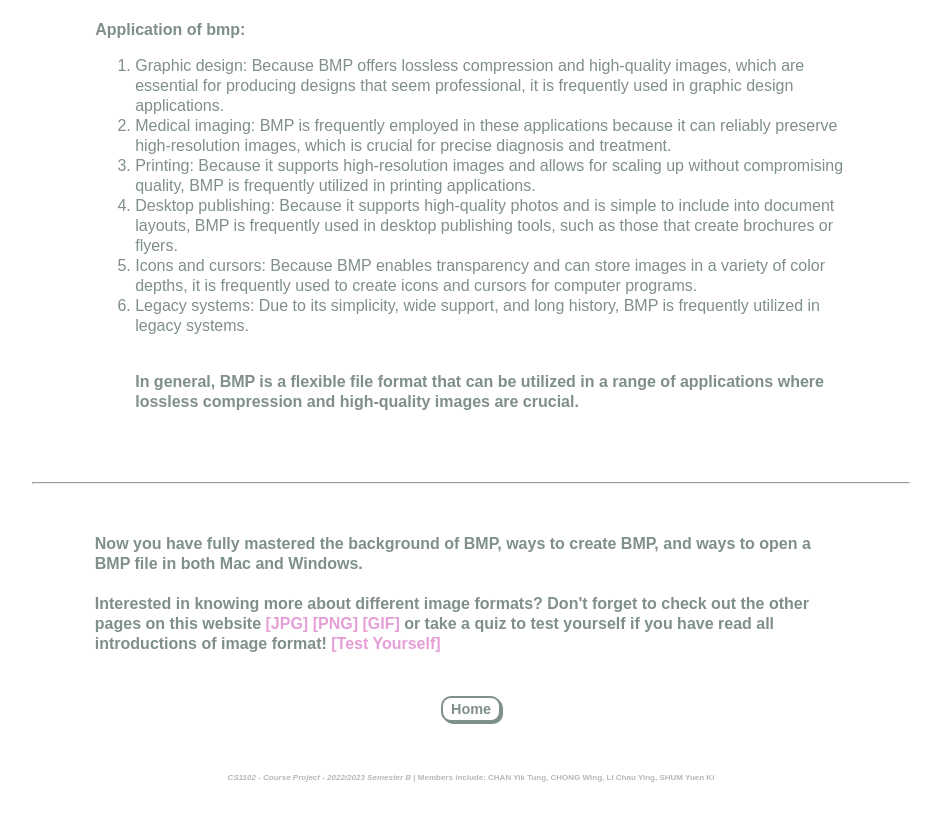
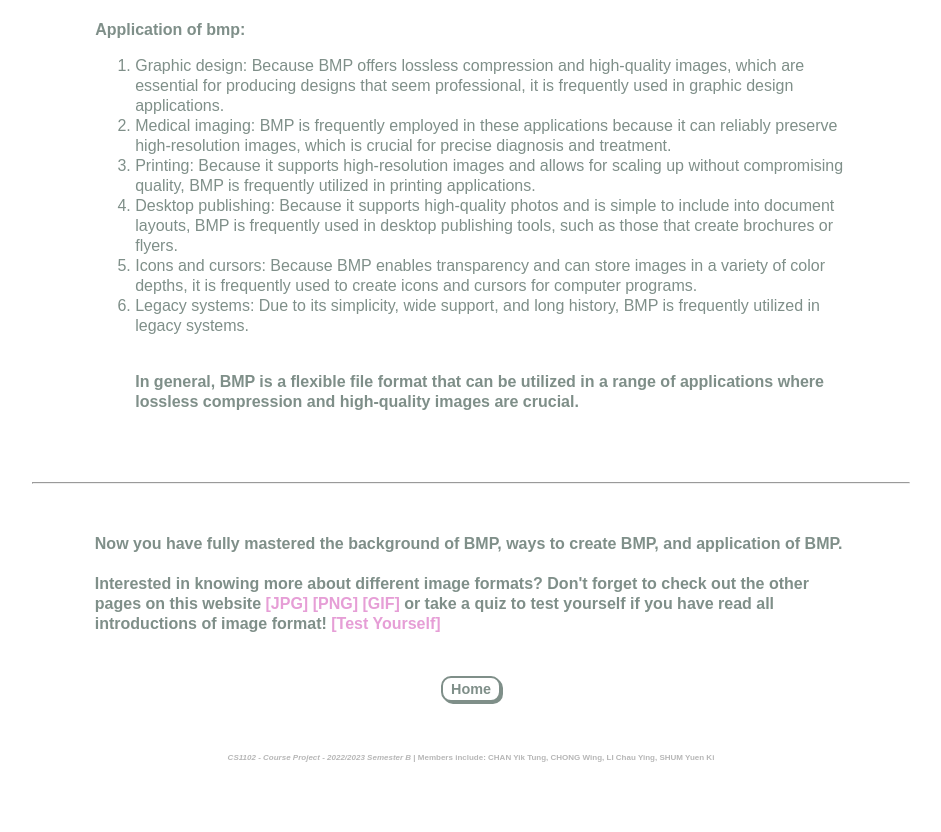
Before and after one commit to ytchan386/ytchan386.github.io, a plain HTML site: page bmp.html in a window 1280 px wide. Shown: the part 1369-2201 px from the top of the page, without its empty margins (169-1110 px from the left). Drawn offline with Linux system fonts and the light colour scheme.

Commit message:
Update bmp.html

```diff
--- a/bmp.html
+++ b/bmp.html
@@ -134,7 +134,7 @@
 	<table width="60%" border=0 align="center">
 		<tr>
 	<td id="basic" align="left">
-				<p>Now you have fully mastered the background of BMP, ways to create BMP, and ways to open a BMP file in both Mac and Windows.
+				<p>Now you have fully mastered the background of BMP, ways to create BMP, and application of BMP.
 				<br>
 				<br>Interested in knowing more about different image formats? Don't forget to check out the other pages on this website <a style= "text-decoration: none" ; href="jpg.html"><span>[JPG]</span></a> <a style= "text-decoration: none" ; href="png.html"><span>[PNG]&nbsp</span></a><a style= "text-decoration: none" ; href="gif.html"><span>[GIF]&nbsp</span></a>or take a quiz to test yourself if you have read all introductions of image format!
 				<a style= "text-decoration: none" ; href="test yourself.html"><span>[Test Yourself]</span></a>
```
